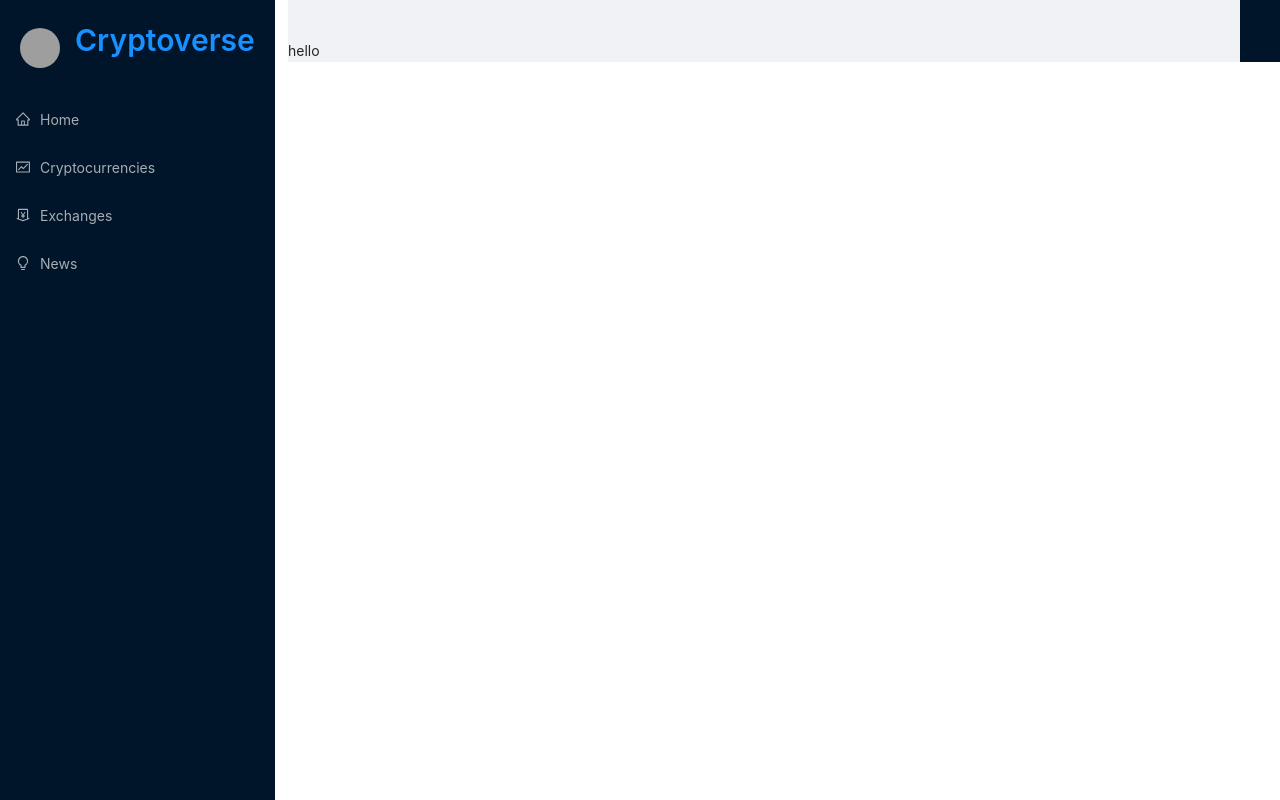
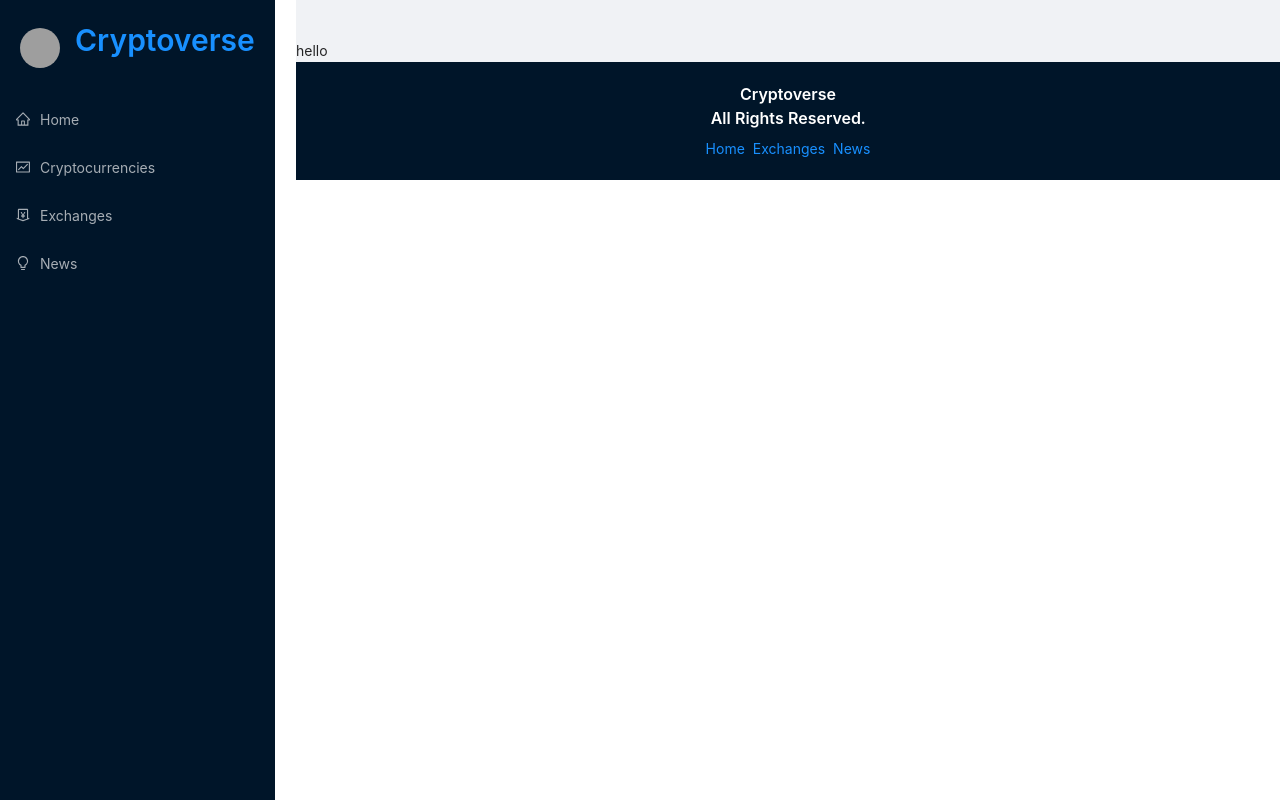
Before and after one commit to pratyush-78/Cryptoapp-2.0, a React (Create React App) app: page / in a window 1280 px wide. Built offline with nearby package versions, Linux system fonts and the light colour scheme; grey boxes are pictures that could not be loaded.

Commit message:
app.js updated

```diff
--- a/src/App.js
+++ b/src/App.js
@@ -28,9 +28,18 @@
                     <>
                     hello</>
                 </Layout>
-            </div>
-            <div className='footer'>
-
+                <div className='footer'>
+                    <Typography.Title level={5} style={{color:"white", textAlign:"center"}}>
+                            Cryptoverse <br/>
+                            All Rights Reserved.
+                    </Typography.Title>
+                    <Space>
+                        {/* antd 's way of saying that it is a div */}
+                        <Link to="/">Home</Link>
+                        <Link to="/exchanges">Exchanges</Link>
+                        <Link to="/news">News</Link>
+                    </Space>
+                </div>
             </div>
 
 
```
